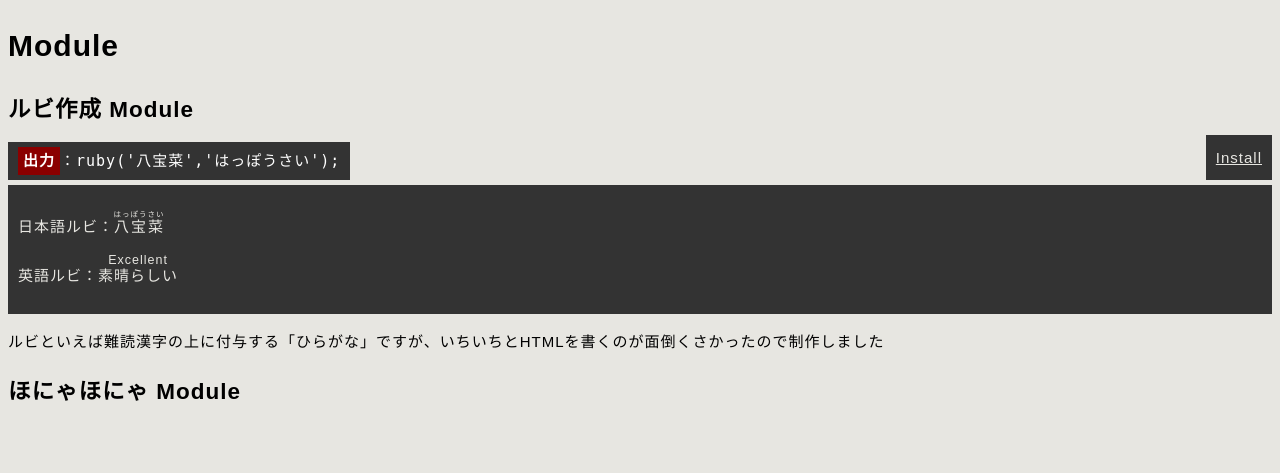
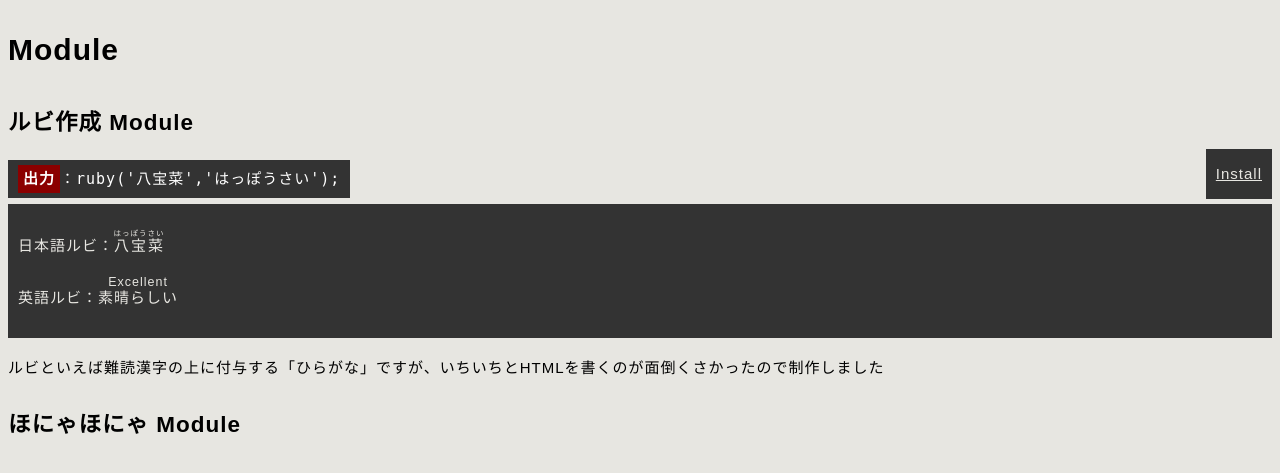
Before and after one commit to KurohimeAkari/PHP, a PHP site: page / in a window 1280 px wide. Shown: the top 473 px of the page. Run offline with PHP 8.4, Linux system fonts and the light colour scheme.

Commit message:
style update

```diff
--- a/style/style.css
+++ b/style/style.css
@@ -2,7 +2,7 @@
 body{
 	background-color: #E7E6E1;
 	font-size: 15px;
-	line-height: 1.7;
+	line-height: 2;
     letter-spacing: 1px;
     font-family: /*"Shin Go Regular",*/"ヒラギノ角ゴ Pro W3", "Hiragino Kaku Gothic Pro", "メイリオ", Meiryo, Osaka, "ＭＳ Ｐゴシック", "MS PGothic", sans-serif;
 }
@@ -18,6 +18,8 @@ h2 + section div {
 
 
 /*p code */
+
+
 p:first-child code {
 	margin: 0px !important;
 }
@@ -47,7 +49,7 @@ p.inst {
 	padding: 10px;
 	float: right;
     position: relative;
-    top: -70px;
+    top: -75px;
 }
 
 /* a */
```
